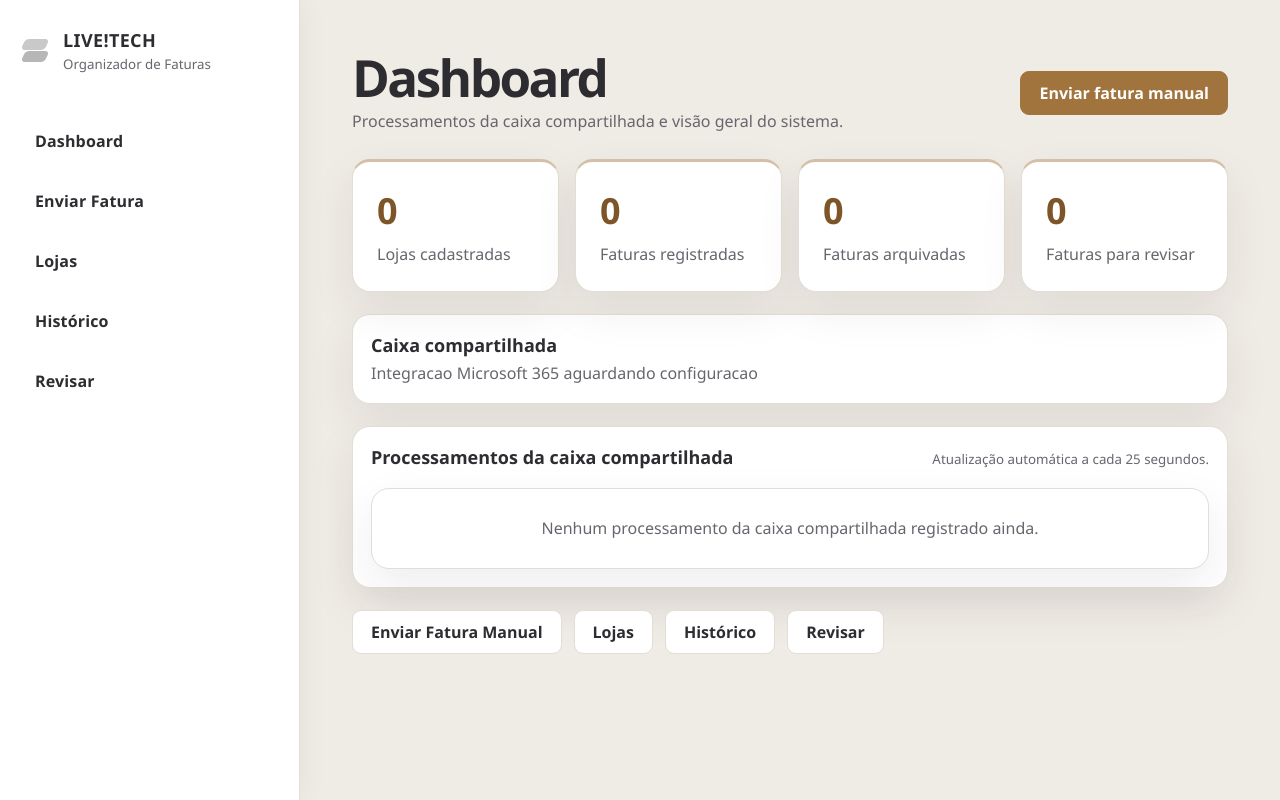
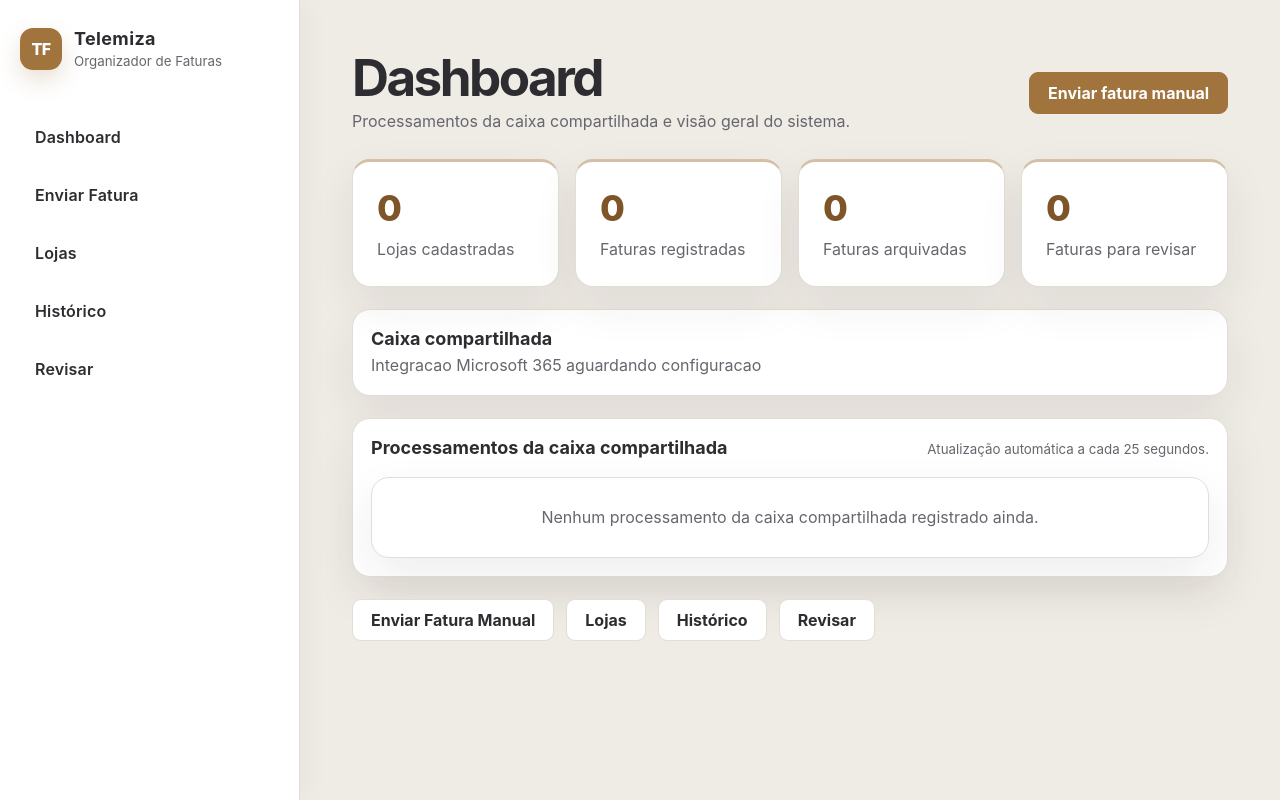
Before and after one commit to FlawleesRNG/Organizador-NF---empresa-LIVE-, a FastAPI app: page / in a window 1280 px wide. Run offline with FastAPI, Linux system fonts and the light colour scheme; data that the repository does not hold is empty.

Commit message:
Corrige marca e cache do tema visual

```diff
--- a/static/css/style.css
+++ b/static/css/style.css
@@ -18,7 +18,7 @@
 * { box-sizing: border-box; }
 body {
     margin: 0;
-    font-family: "Segoe UI", "Inter", Arial, sans-serif;
+    font-family: "Inter", "Segoe UI", system-ui, -apple-system, BlinkMacSystemFont, Arial, sans-serif;
     color: var(--text);
     background: var(--bg);
     display: flex;
@@ -42,32 +42,16 @@ body {
 }
 
 .brand-mark {
-    width: 31px;
-    height: 31px;
+    width: 42px;
+    height: 42px;
     display: grid;
     place-items: center;
-    position: relative;
-}
-.brand-mark::before,
-.brand-mark::after {
-    content: "";
-    position: absolute;
-    border-radius: 4px;
-    transform: skewX(-24deg);
-}
-.brand-mark::before {
-    width: 24px;
-    height: 11px;
-    left: 3px;
-    top: 4px;
-    background: #c9c9c9;
-}
-.brand-mark::after {
-    width: 24px;
-    height: 11px;
-    left: 3px;
-    bottom: 4px;
-    background: #b7b7b7;
+    border-radius: 13px;
+    background: var(--primary);
+    color: #fff;
+    font-weight: 800;
+    letter-spacing: -.03em;
+    box-shadow: 0 10px 22px rgba(161, 115, 61, .22);
 }
 
 .brand strong {
--- a/templates/base.html
+++ b/templates/base.html
@@ -4,14 +4,14 @@
     <meta charset="utf-8">
     <meta name="viewport" content="width=device-width, initial-scale=1">
     <title>{{ title or "Organizador de Faturas" }}</title>
-    <link rel="stylesheet" href="/static/css/style.css">
+    <link rel="stylesheet" href="/static/css/style.css?v=live-layout-20261007-2">
 </head>
 <body>
     <aside class="sidebar">
         <div class="brand">
-            <span class="brand-mark"></span>
+            <span class="brand-mark">TF</span>
             <div>
-                <strong>LIVE!TECH</strong>
+                <strong>Telemiza</strong>
                 <small>Organizador de Faturas</small>
             </div>
         </div>
```
